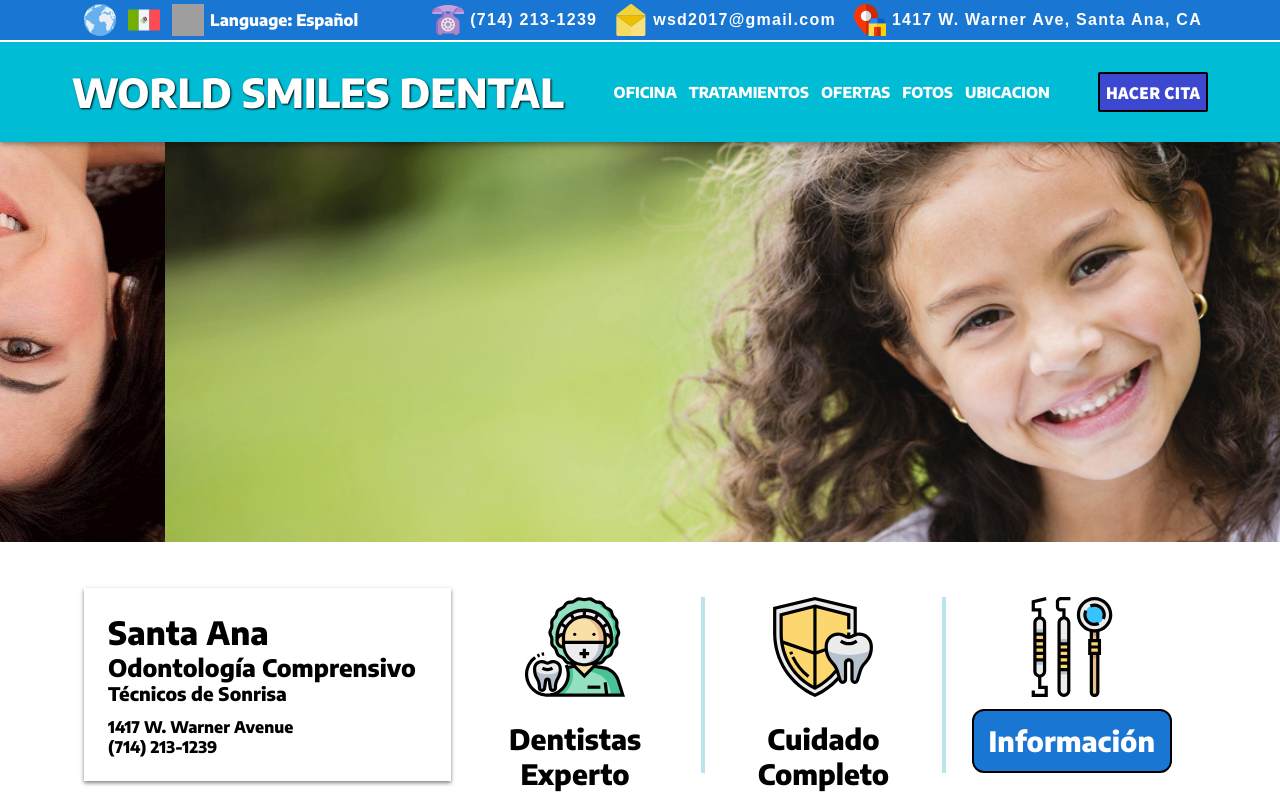
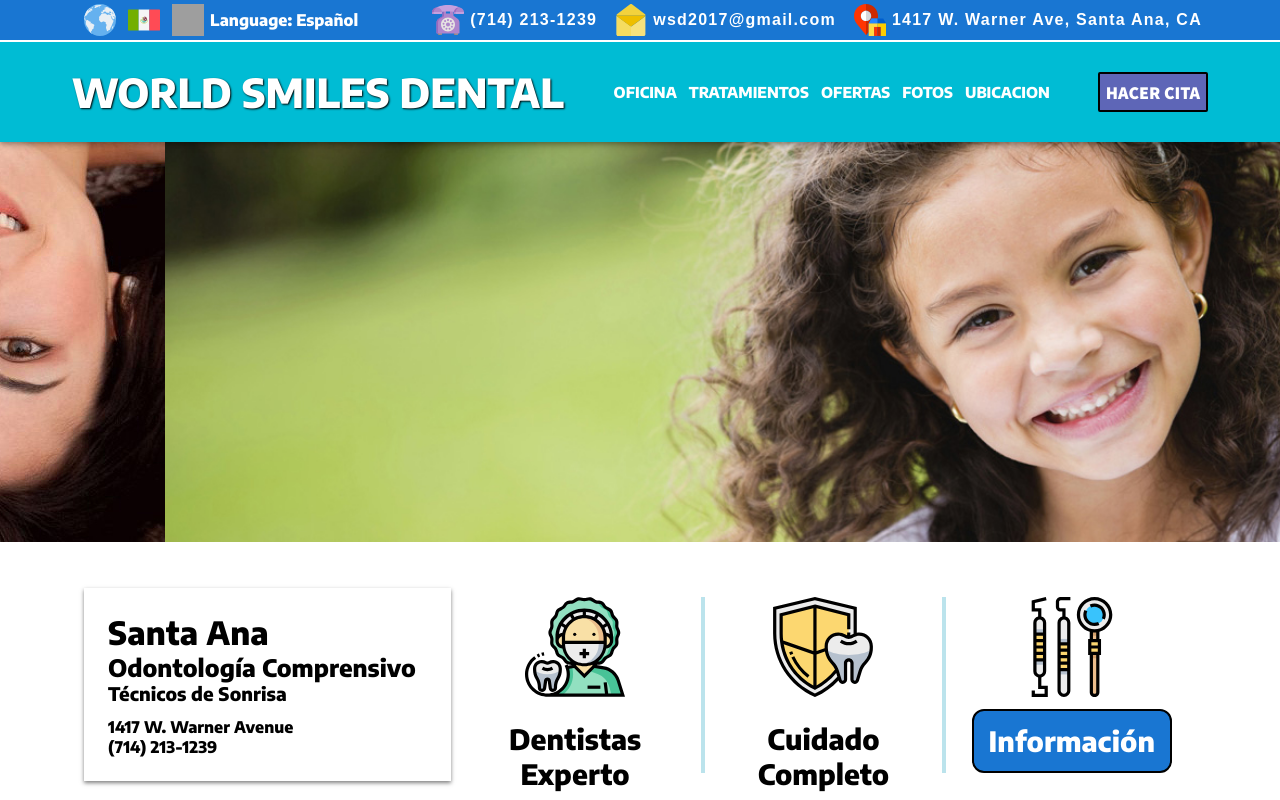
Before and after one commit to Mikhail-MM/wsd, a React (Create React App) app: page / in a window 1280 px wide. Shown: the top 800 px of the page. Built offline with nearby package versions, Linux system fonts and the light colour scheme; grey boxes are pictures that could not be loaded; a web font is replaced by a local one.

Commit message:
Change button color

```diff
--- a/src/App.css
+++ b/src/App.css
@@ -632,7 +632,7 @@ h1, h2, h3, h4, h5, h6 {
 }
 
 .customButton {
-  background-color: rgb(60, 72, 208);
+  background-color: #5e66b7;
   color: white;
 
   font-family: 'Source Sans Pro', Adobe Blank;
```
